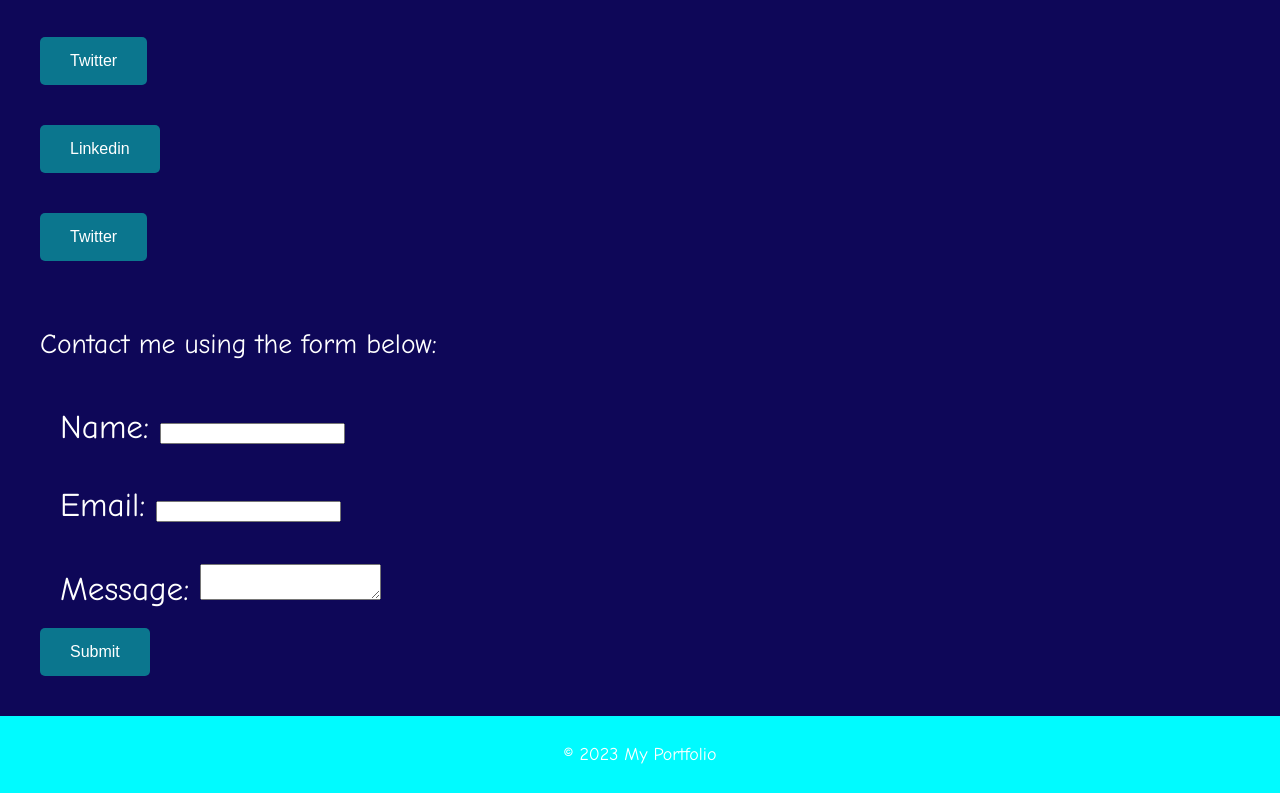
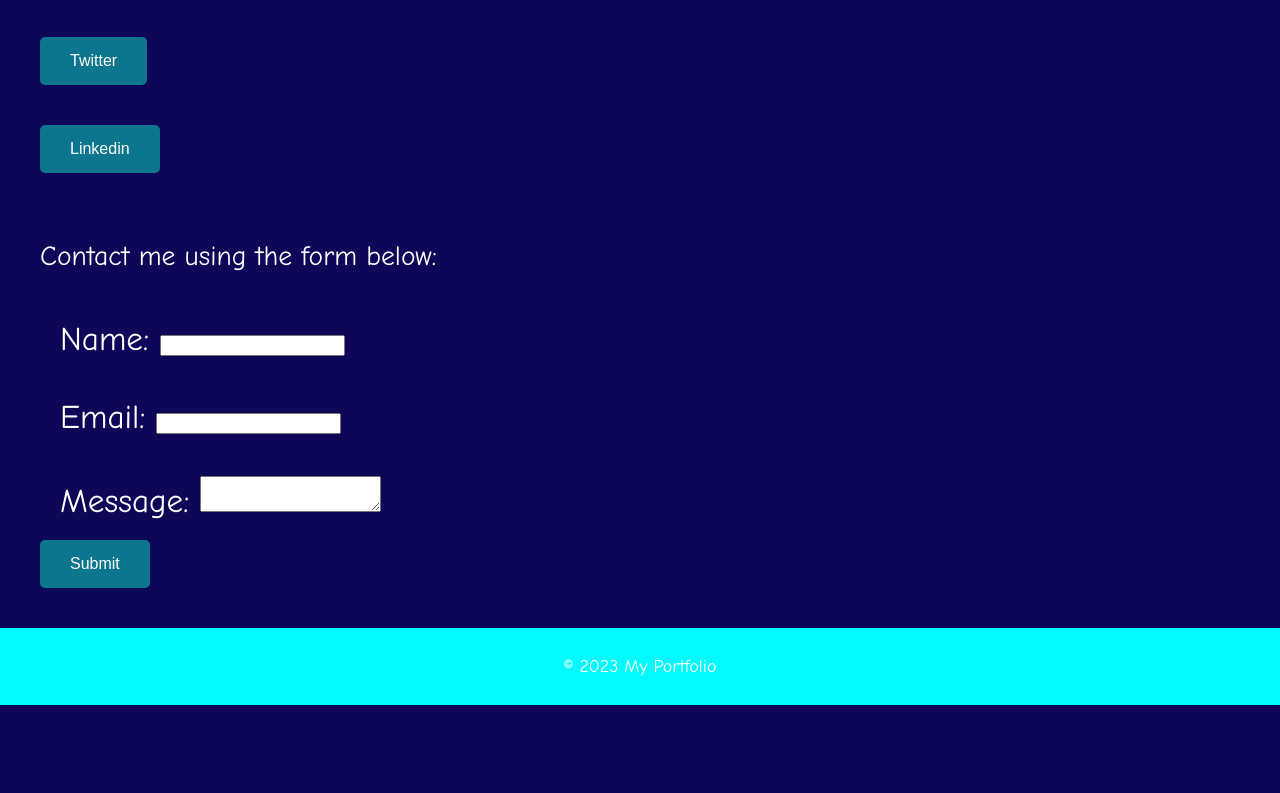
Before and after one commit to Aditya-2027/OLYMPUS, a plain HTML site: page index.html in a window 1280 px wide. Shown: the part 2976-3769 px from the top of the page. After the commit the page ends 3681 px from the top, so only its background shows below. Drawn offline with Linux system fonts and the light colour scheme.

Commit message:
Update index.html

```diff
--- a/index.html
+++ b/index.html
@@ -80,9 +80,6 @@
         <div><form action="https://www.linkedin.com/in/aditya-n-59a705292/" target="_blank">
             <button class="half">Linkedin</button>
         </form></div>
-        <div><form action="https://twitter.com/AdityaN149" target="_blank">
-            <button class="half">Twitter</button>
-        </form></div>
 
         <div class="contactFormContainer">
             <p>Contact me using the form below:</p>
```
